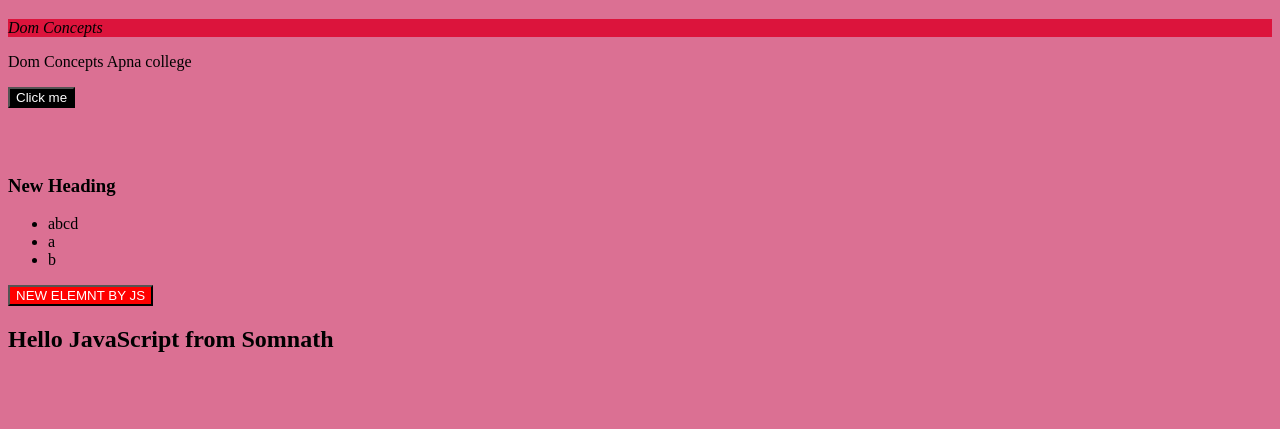
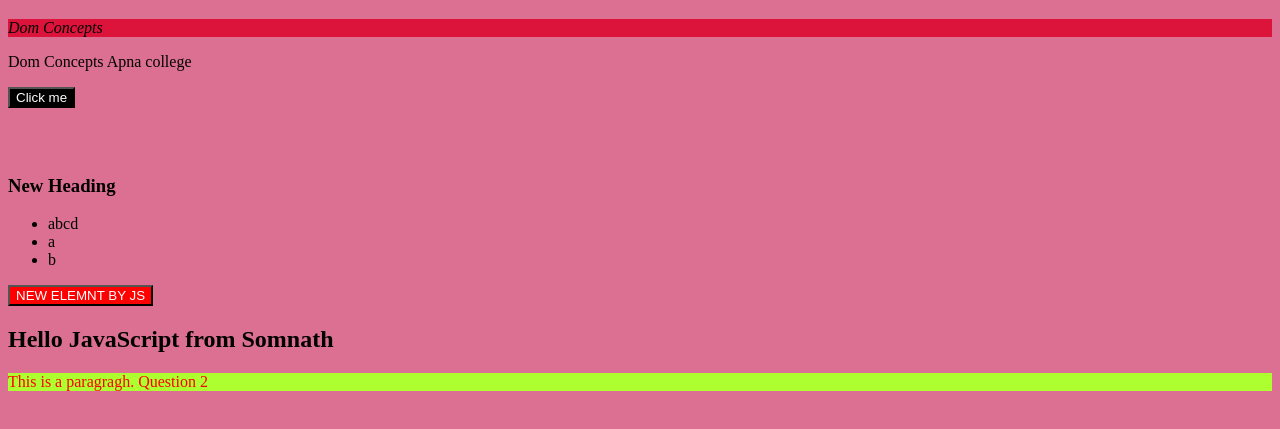
Before and after one commit to Somnath-Chakraborty-98/Web-Dev, a plain HTML site: page JavaScript/FUll JS/DOM/index.html in a window 1280 px wide. Shown: the part 61-490 px from the top of the page. Drawn offline with Linux system fonts and the light colour scheme.

Commit message:
DOM COMPLETED

```diff
--- a/JavaScript/FUll JS/DOM/index.html
+++ b/JavaScript/FUll JS/DOM/index.html
@@ -33,6 +33,8 @@
         <h2>Hello JavaScript</h2>
 
 
+        <p class = "aa">This is a paragragh. Question 2</p>
+
         <script src="script.js"></script>
     </body>
 
--- a/JavaScript/FUll JS/DOM/script.js
+++ b/JavaScript/FUll JS/DOM/script.js
@@ -93,7 +93,13 @@ div.after(newBtn);
 
 //////////////////////////////////////////////////////////////////////////////
 
-console.log("ANS");
+console.log("ANS 1");
 let ans1 = document.querySelectorAll("h2")[1];
 ans1.innerText = ans1.innerText + " from Somnath";
 console.dir(ans1.innerText);
+
+console.log("ANS 2");
+let ans2 = document.querySelectorAll("p")[2];
+console.dir(ans2.innerText);
+ans2.setAttribute("class", "newClass");
+ans2.classList.add("a1");
--- a/JavaScript/FUll JS/DOM/style.css
+++ b/JavaScript/FUll JS/DOM/style.css
@@ -20,3 +20,11 @@ button{
 #para{
     font-style: italic;
 }
+
+.newClass{
+    background-color: greenyellow;
+}
+
+.a1{
+    color: red;
+}
```
